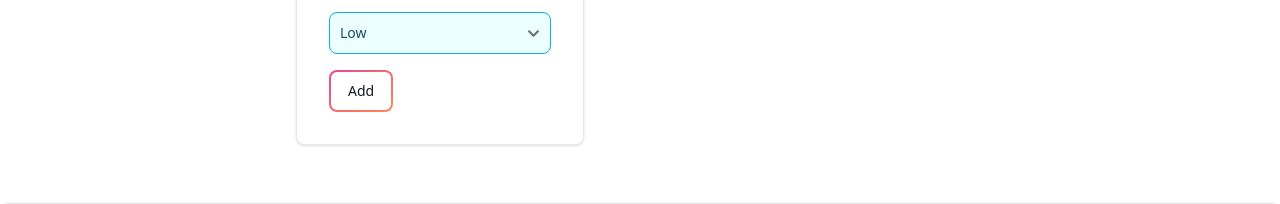
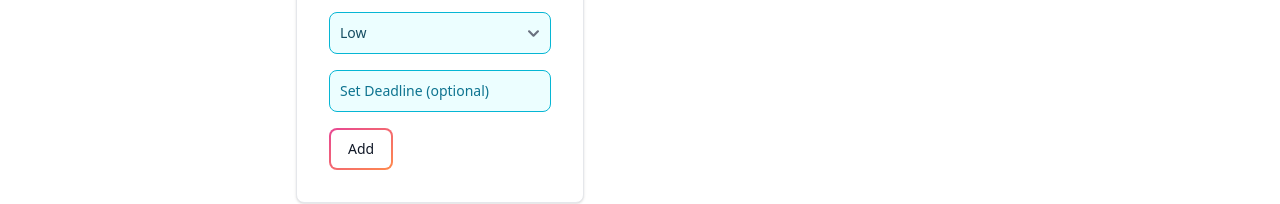
Before and after one commit to itsaFan/Todo-List-Frontend, a React (Vite) app: page /dashboard in a window 1280 px wide. Shown: the part 431-635 px from the top of the page. Built offline with nearby package versions, Linux system fonts and the light colour scheme; no server answers; sample sign-in values are in the browser's storage.

Commit message:
add deadline

```diff
--- a/package.json
+++ b/package.json
@@ -12,11 +12,13 @@
   "dependencies": {
     "antd": "^5.10.1",
     "axios": "^1.5.1",
+    "date-fns": "^2.30.0",
     "flowbite": "^1.8.1",
     "flowbite-react": "^0.6.4",
     "jwt-decode": "^3.1.2",
     "lodash": "^4.17.21",
     "react": "^18.2.0",
+    "react-datepicker": "^4.21.0",
     "react-dom": "^18.2.0",
     "react-router-dom": "^6.16.0",
     "yup": "^1.3.2"
--- a/src/api/todo-api.js
+++ b/src/api/todo-api.js
@@ -24,13 +24,14 @@ export const deleteTodo = async (todoId, token) => {
   }
 };
 
-export const createTodo = async (title, description, token) => {
+export const createTodo = async (title, description, deadline, token) => {
   try {
     const response = await api.post(
       "/todo/add",
       {
         title,
         description,
+        deadline,
       },
       {
         headers: { Authorization: `Bearer ${token}` },
--- a/src/components/forms/add-todo-form.jsx
+++ b/src/components/forms/add-todo-form.jsx
@@ -1,11 +1,13 @@
 /* eslint-disable react/prop-types */
 import { Button, Select, TextInput } from "flowbite-react";
+import DatePicker from "react-datepicker";
+import "react-datepicker/dist/react-datepicker.css";
 
-export default function AddTodoForm({ titleRef, descriptionRef, onSubmit }) {
+export default function AddTodoForm({ titleRef, descriptionRef, setDeadline, deadline, onSubmit }) {
   return (
     <form className="flex max-w-md flex-col gap-4" onSubmit={onSubmit}>
       <div>
-        <TextInput color="info" placeholder="Plan" name="title" id="title" ref={titleRef} required />
+        <TextInput  color="info" placeholder="Plan" name="title" id="title" ref={titleRef} required />
       </div>
       <div>
         <TextInput color="info" placeholder="Details (optional)" name="description" id="description" ref={descriptionRef} />
@@ -17,6 +19,20 @@ export default function AddTodoForm({ titleRef, descriptionRef, onSubmit }) {
           <option>High</option>
         </Select>
       </div>
+      <div className="flex">
+        <div className="relative w-full">
+          <DatePicker
+            selected={deadline}
+            onChange={(date) => setDeadline(date)}
+            timeInputLabel="Time:"
+            dateFormat="MM/dd/yyyy h:mm aa"
+            showTimeInput
+            className="block w-full border disabled:cursor-not-allowed disabled:opacity-50 border-cyan-500 bg-cyan-50 text-cyan-900 placeholder-cyan-700 focus:border-cyan-500 focus:ring-cyan-500 dark:border-cyan-400 dark:bg-cyan-100 dark:focus:border-cyan-500 dark:focus:ring-cyan-500 p-2.5 text-sm rounded-lg "
+            placeholderText="Set Deadline (optional)"
+            isClearable
+          />
+        </div>
+      </div>
       <div>
         <Button type="submit" gradientDuoTone="pinkToOrange" outline>
           Add
--- a/src/components/todos/add-todo.jsx
+++ b/src/components/todos/add-todo.jsx
@@ -1,23 +1,29 @@
 /* eslint-disable react/prop-types */
-import { useRef } from "react";
+import { useRef, useState } from "react";
 import { useAuth } from "../../context/auth-context";
 import AddTodoForm from "../forms/add-todo-form";
 import { createTodo } from "../../api/todo-api";
 import { message } from "antd";
+// import setHours from 'date-fns/setHours';
+// import setMinutes from 'date-fns/setMinutes';
 
 export default function AddTodo({ onAdd }) {
   const { userPayload, accessToken } = useAuth();
   const username = userPayload?.username;
   const titleRef = useRef(null);
   const descriptionRef = useRef(null);
+  // const deadlineRef = useRef(null);
+  const [deadline, setDeadline] = useState(null);
 
   const handleAddTodo = async (e) => {
     e.preventDefault();
 
     const title = titleRef.current.value;
     const description = descriptionRef.current.value;
+    // const deadline = deadlineRef.current.value;
+
     try {
-      await createTodo(title, description, accessToken);
+      await createTodo(title, description, deadline, accessToken);
       message.config({
         top: 180,
       });
@@ -27,6 +33,7 @@ export default function AddTodo({ onAdd }) {
       }
       titleRef.current.value = "";
       descriptionRef.current.value = "";
+      // deadlineRef.current.value = "";
     } catch (error) {
       console.error("Failed to add todo:", error);
     }
@@ -39,7 +46,7 @@ export default function AddTodo({ onAdd }) {
         <br />
         What&apos;s the Plan for Today?
       </h1>
-      <AddTodoForm titleRef={titleRef} descriptionRef={descriptionRef} onSubmit={handleAddTodo} />
+      <AddTodoForm titleRef={titleRef} descriptionRef={descriptionRef} setDeadline={setDeadline} deadline={deadline} onSubmit={handleAddTodo} />
     </div>
   );
 }
--- a/src/components/todos/all-todos.jsx
+++ b/src/components/todos/all-todos.jsx
@@ -5,6 +5,7 @@ import DeleteTodo from "./delete-todo";
 import EditTodo from "./edit-todo";
 import { useAuth } from "../../context/auth-context";
 import { formatDate } from "../../utils/format";
+
 
 export default function AllTodo({ todos, loading, onDelete, onEdit }) {
   const { userPayload } = useAuth();
@@ -50,6 +51,7 @@ export default function AllTodo({ todos, loading, onDelete, onEdit }) {
                     <Table.HeadCell>Title</Table.HeadCell>
                     <Table.HeadCell>Description</Table.HeadCell>
                     <Table.HeadCell>Date Created</Table.HeadCell>
+                    <Table.HeadCell>Deadline</Table.HeadCell>
                     {isAdmin && <Table.HeadCell>Author</Table.HeadCell>}
                     <Table.HeadCell>Action</Table.HeadCell>
                   </Table.Head>
@@ -59,6 +61,8 @@ export default function AllTodo({ todos, loading, onDelete, onEdit }) {
                         <Table.Cell>{todo.title}</Table.Cell>
                         <Table.Cell>{todo.description}</Table.Cell>
                         <Table.Cell>{formatDate(todo.createdOn)}</Table.Cell>
+                        <Table.Cell>{formatDate(todo.deadline)}</Table.Cell>
+                        {/* <Table.Cell>{timeUntil(todo.deadline)}</Table.Cell> */}
                         {isAdmin && <Table.Cell>{todo.createdBy.username}</Table.Cell>}
                         <Table.Cell className="flex">
                           <div className="hover:opacity-70">
--- a/src/components/todos/search-todo.jsx
+++ b/src/components/todos/search-todo.jsx
@@ -4,7 +4,7 @@ import { HiSearch } from "react-icons/hi";
 export default function SearchTodo() {
   return (
     <form className="flex w-full">
-      <Datepicker className="flex-grow" />
+      <Datepicker className="flex-grow"   />
       <Button type="submit" size="md" className="rounded-l-none relative right-1">
         <HiSearch size={20} />
       </Button>
--- a/src/components/todos/todo-items.jsx
+++ b/src/components/todos/todo-items.jsx
@@ -4,8 +4,7 @@ import DeleteTodo from "./delete-todo";
 import EditTodo from "./edit-todo";
 import { useAuth } from "../../context/auth-context";
 import Loading from "../UI/loading";
-import { timePassed } from "../../utils/timeStamp";
-
+import { timePassed, timeUntil } from "../../utils/timeStamp";
 
 export default function TodoItems({ todos, onDelete, loading, onEdit }) {
   const { userPayload } = useAuth();
@@ -40,6 +39,7 @@ export default function TodoItems({ todos, onDelete, loading, onEdit }) {
                       </div>
                       <div className="flex-1 min-w-0">
                         <p className="text-sm font-medium text-gray-900 truncate dark:text-white">{todo.title}</p>
+                        <p className="text-sm font-medium text-gray-900 truncate dark:text-white">Deadline: {timeUntil(todo.deadline)}</p>
                         <p className="text-sm text-gray-500 truncate dark:text-gray-400">{todo.description}</p>
                         <p className="text-sm text-gray-500 truncate dark:text-gray-400">{timePassed(todo.createdOn)}</p>
                       </div>
--- a/src/utils/timeStamp.js
+++ b/src/utils/timeStamp.jsx
@@ -34,3 +34,27 @@ export function timePassed(date) {
 
   return "Just now";
 }
+
+export function timeUntil(deadline) {
+  const now = new Date();
+  const timeDifference = new Date(deadline) - now;
+  if (timeDifference <= 0) {
+    return <span className="dark:text-red-400 text-red-500">Passed</span>;
+  }
+  const days = Math.floor(timeDifference / (1000 * 60 * 60 * 24));
+  const hours = Math.floor((timeDifference % (1000 * 60 * 60 * 24)) / (1000 * 60 * 60));
+
+  if (days > 7) {
+    return Math.floor(days / 7) + " weeks left";
+  } else if (days > 1) {
+    return days + " days left";
+  } else if (days === 1) {
+    return "1 day left";
+  } else if (hours > 1) {
+    return hours + " hours left";
+  } else if (hours === 1) {
+    return "1 hour left";
+  } else {
+    return "less than an hour left";
+  }
+}
```
Also changed, not shown: 1 other file (tests, documents, lock files or other folders).
